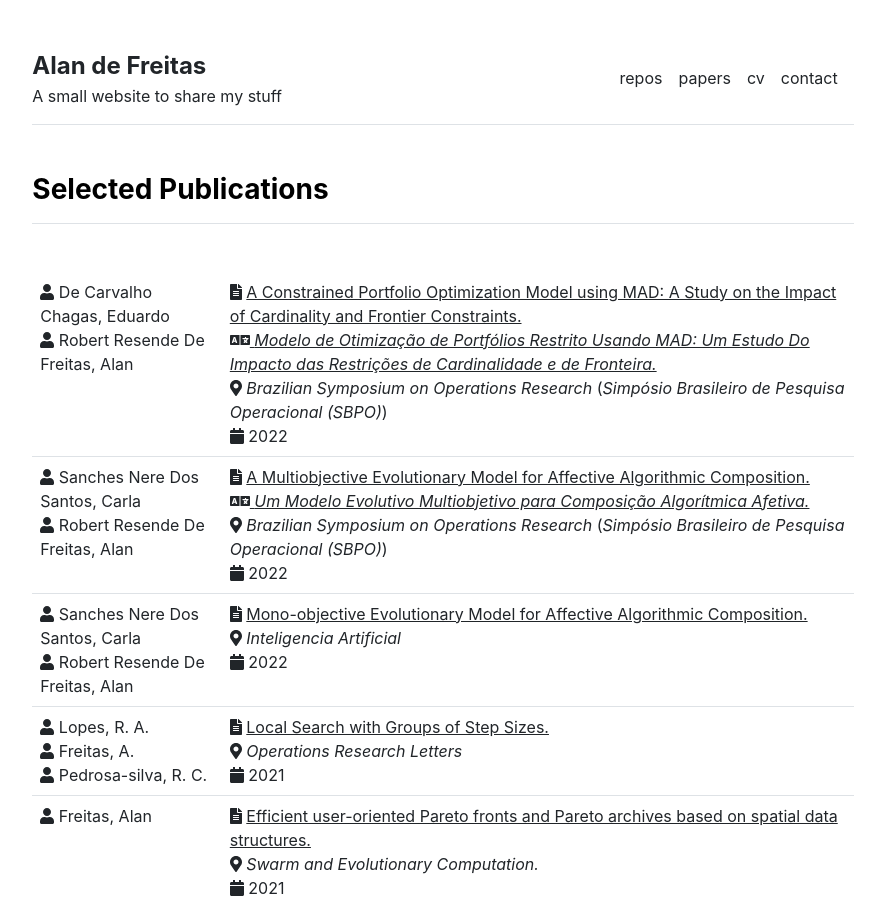
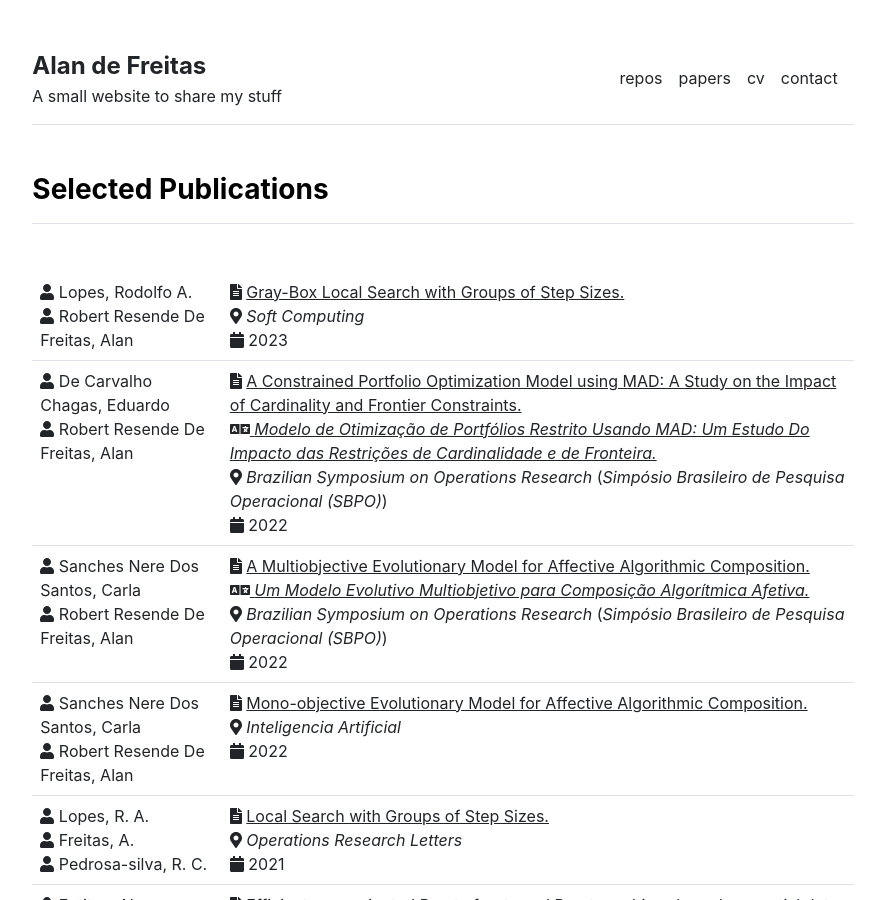
Before and after one commit to alandefreitas/alandefreitas, a Jekyll site: the page built from publications.md, in a window 1280 px wide and 900 px high. Shown: the whole window, without its empty margins (197-1082 px from the left). Built offline with Jekyll 4.4.1, drawn with Linux system fonts in a browser that asks for light colours.

Commit message:
Update publications.yml

```diff
--- a/_data/publications.yml
+++ b/_data/publications.yml
@@ -1,4 +1,12 @@
 index:
+- {
+      authors: 'LOPES, RODOLFO A.; ROBERT RESENDE DE FREITAS, ALAN',
+      name: 'Gray-Box Local Search with Groups of Step Sizes.',
+      venue: 'Soft Computing',
+      year: 2023,
+      url: 'https://link.springer.com/article/10.1007/s00500-023-09129-1',
+      category: 'Journal',
+  }
 - {
       authors: 'de Carvalho Chagas, Eduardo; ROBERT RESENDE DE FREITAS, ALAN',
       name: 'Modelo de Otimização de Portfólios Restrito Usando MAD: Um Estudo Do Impacto das Restrições de Cardinalidade e de Fronteira.',
@@ -7,7 +15,7 @@ index:
       venue_en: 'Brazilian Symposium on Operations Research',
       year: 2022,
       url: 'https://proceedings.science/sbpo/sbpo-2022/trabalhos/modelo-de-otimizacao-de-portfolios-restrito-usando-mad-um-estudo-do-impacto-das',
-      category: 'Conference',
+      category: 'Conference'
   }
 - {
       authors: 'SANCHES NERE DOS SANTOS, CARLA ; ROBERT RESENDE DE FREITAS, ALAN',
@@ -17,7 +25,7 @@ index:
       venue_en: 'Brazilian Symposium on Operations Research',
       year: 2022,
       url: 'https://proceedings.science/sbpo/sbpo-2022/trabalhos/um-modelo-evolutivo-multiobjetivo-para-composicao-algoritmica-afetiva',
-      category: 'Conference',
+      category: 'Conference'
   }
 - {
       authors: 'SANCHES NERE DOS SANTOS, CARLA ; ROBERT RESENDE DE FREITAS, ALAN',
```
